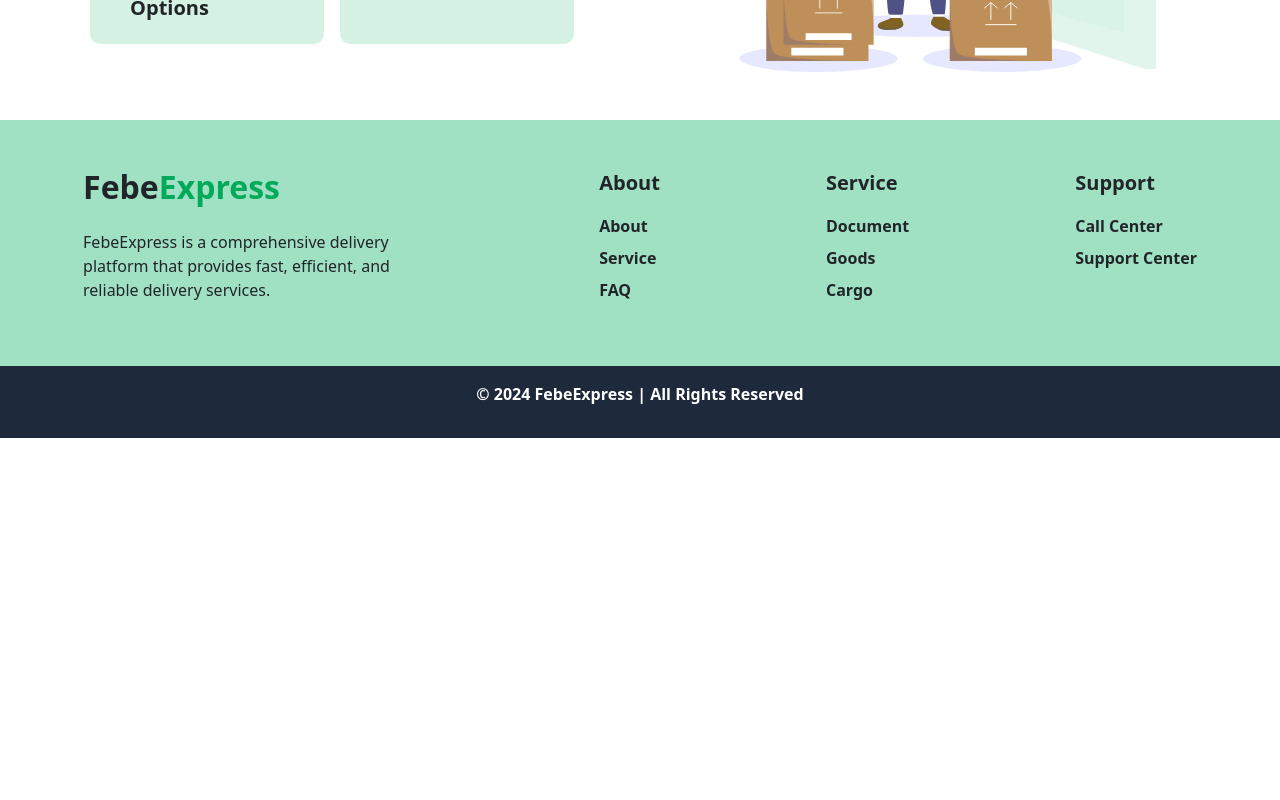
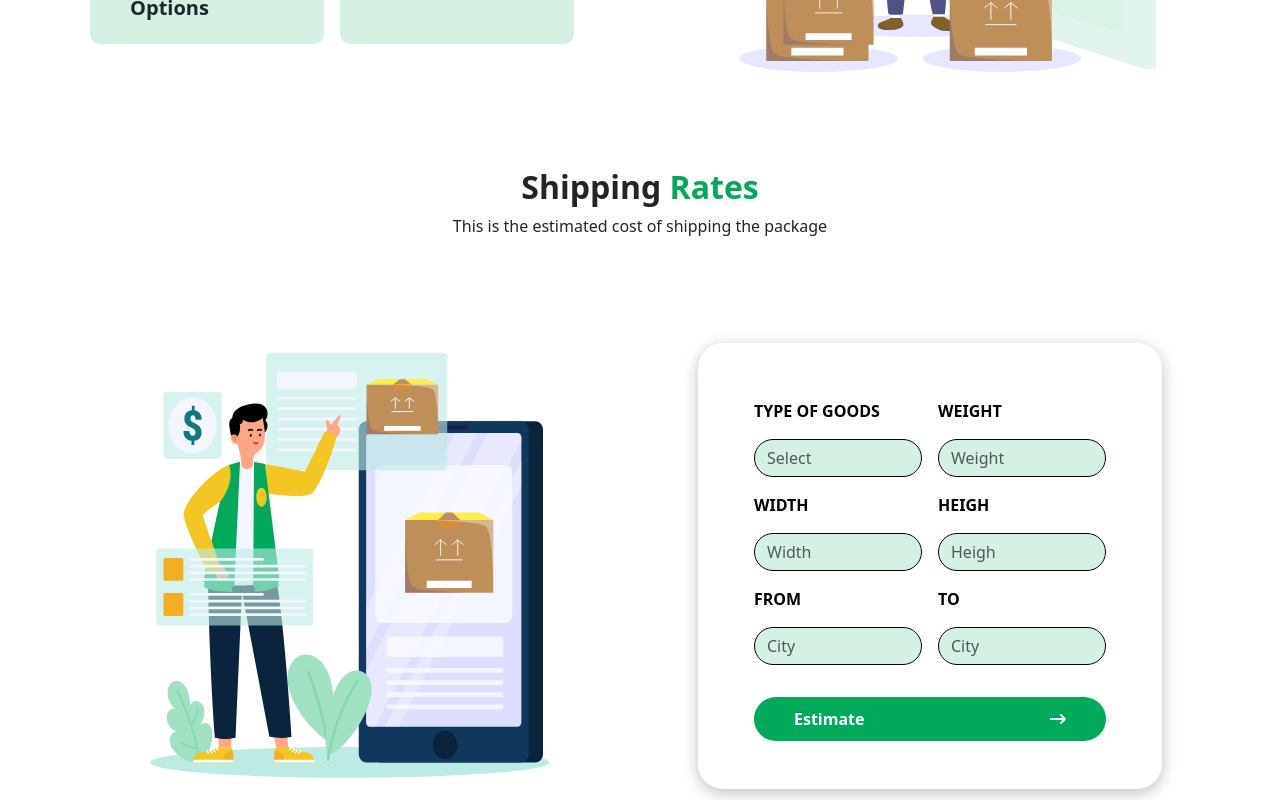
Before and after one commit to PetrusFE4/Aplikasi-Pengiriman-Barang, a React (Create React App) app: page / in a window 1280 px wide. Shown: the part 2040-2840 px from the top of the page. Before the commit the page ends 2478 px from the top, so only its background shows below. Built offline with nearby package versions, Linux system fonts and the light colour scheme.

Commit message:
membuat shipping rates section homepage

```diff
--- /dev/null
+++ b/src/assets/css/ShippingRatesSection.css
@@ -0,0 +1,18 @@
+.header-rates h2 span {
+  color: #01aa5a;
+}
+.form-shipping-rates {
+  width: 80%;
+  background-color: #fff;
+  color: #000;
+  box-shadow: 0 4px 15px rgba(0, 0, 0, 0.25);
+  border-radius: 25px;
+  input {
+    background-color: rgba(1, 170, 90, 0.17);
+    border: 1px solid #000;
+    border-radius: 50px;
+  }
+  input[type="text"]:hover{
+    outline: #01aa5a;
+  }
+}
--- /dev/null
+++ b/src/components/ShippingRatesSection.jsx
@@ -0,0 +1,114 @@
+import "bootstrap/dist/css/bootstrap.min.css";
+import "bootstrap/dist/js/bootstrap.bundle.min";
+import "../assets/css/ShippingRatesSection.css";
+import ImageShippingRates from "../assets/img/image-shipping-rates.svg";
+import { ButtonStyle } from "./StyledComponents";
+import { FaArrowRightLong } from "react-icons/fa6";
+
+function ShippingRatesSection() {
+  return (
+    <section className="shipping-rates container-fluid pt-5 pb-5">
+      <div className="container-rates">
+        <div className="header-rates d-flex flex-column justify-content-center align-items-center">
+          <h2 className="fw-bold fs-2">
+            Shipping <span>Rates</span>
+          </h2>
+          <p>This is the estimated cost of shipping the package</p>
+        </div>
+        <div className="body-rates d-flex p-5">
+          <div className="img-rates col-6 d-flex justify-content-center align-items-center">
+            <img src={ImageShippingRates} alt=" shipping rates section" />
+          </div>
+          <div className="form-container d-flex justify-content-center align-items-center">
+            <form
+              action=""
+              className="form-shipping-rates col-6 d-flex flex-wrap justify-content-center p-5 "
+            >
+              <div className="d-flex flex-column col-12 col-md-6 p-2 gap-3">
+                <label className="fw-bold" htmlFor="name">
+                  TYPE OF GOODS
+                </label>
+                <input
+                  type="text"
+                  id="type"
+                  name="type"
+                  className="form-control"
+                  placeholder="Select"
+                />
+              </div>
+              <div className="d-flex flex-column col-12 col-md-6 p-2 gap-3">
+                <label className="fw-bold" htmlFor="email">
+                  WEIGHT
+                </label>
+                <input
+                  type="number"
+                  id="weight"
+                  name="weight"
+                  className="form-control"
+                  placeholder="Weight"
+                />
+              </div>
+              <div className="d-flex flex-column col-12 col-md-6 p-2 gap-3">
+                <label className="fw-bold" htmlFor="address">
+                  WIDTH
+                </label>
+                <input
+                  type="number"
+                  id="width"
+                  name="width"
+                  className="form-control"
+                  placeholder="Width"
+                />
+              </div>
+              <div className="d-flex flex-column col-12 col-md-6 p-2 gap-3">
+                <label className="fw-bold" htmlFor="city">
+                  HEIGH
+                </label>
+                <input
+                  type="number"
+                  id="height"
+                  name="number"
+                  className="form-control"
+                  placeholder="Heigh"
+                />
+              </div>
+              <div className="d-flex flex-column col-12 col-md-6 p-2 gap-3">
+                <label className="fw-bold" htmlFor="state">
+                  FROM
+                </label>
+                <input
+                  type="text"
+                  id="from"
+                  name="from"
+                  className="form-control"
+                  placeholder="City"
+                />
+              </div>
+              <div className="d-flex flex-column col-12 col-md-6 p-2 gap-3">
+                <label className="fw-bold" htmlFor="zip">
+                  TO
+                </label>
+                <input
+                  type="text"
+                  id="to"
+                  name="to"
+                  className="form-control"
+                  placeholder="City"
+                />
+              </div>
+              <ButtonStyle
+                width={"100%"}
+                borderRadius={"50px"}
+                className="mt-4 ms-2 me-2 d-flex justify-content-between align-item-center"
+              >
+                Estimate <FaArrowRightLong/>
+              </ButtonStyle>
+            </form>
+          </div>
+        </div>
+      </div>
+    </section>
+  );
+}
+
+export default ShippingRatesSection;
--- a/src/pages/HomePage.jsx
+++ b/src/pages/HomePage.jsx
@@ -4,6 +4,7 @@ import HeroSection from "../components/HeroSection";
 import ServiceSection from "../components/ServiceSection";
 import AboutSection from "../components/AboutSection";
 import BenefitSection from "../components/BenefitSection";
+import ShippingRatesSection from "../components/ShippingRatesSection";
 
 function HomePage() {
   return (
@@ -13,6 +14,7 @@ function HomePage() {
       <ServiceSection />
       <AboutSection />
       <BenefitSection />
+      <ShippingRatesSection />
       <Footer />
     </div>
   );
```
Also changed, not shown: src/assets/img/image-shipping-rates.svg (added).
